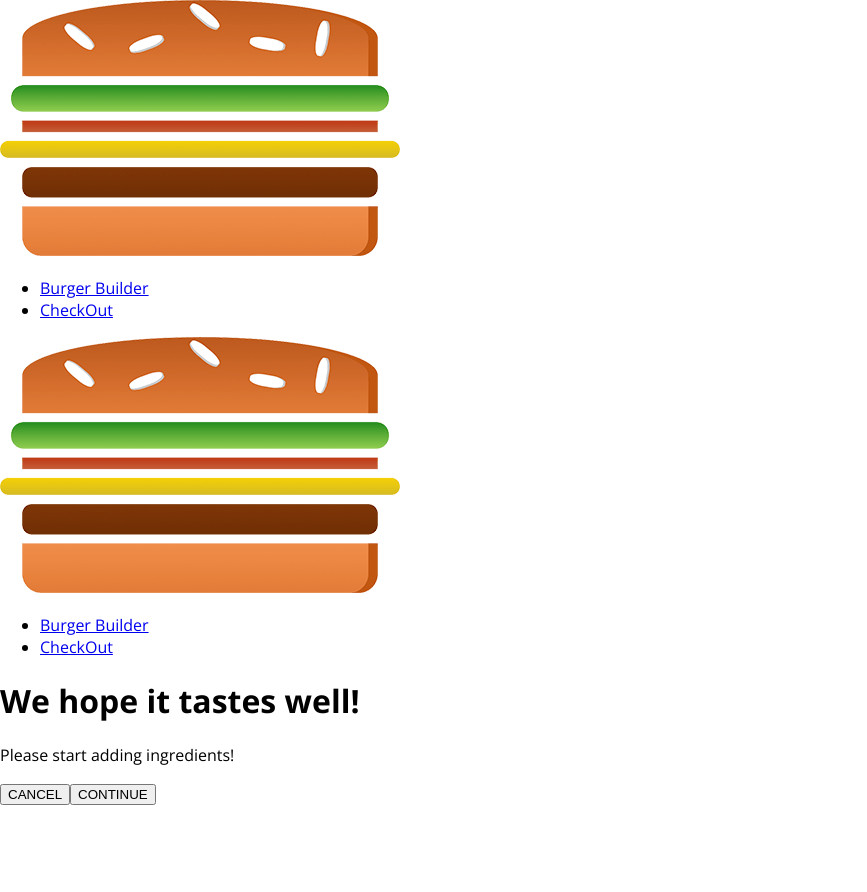
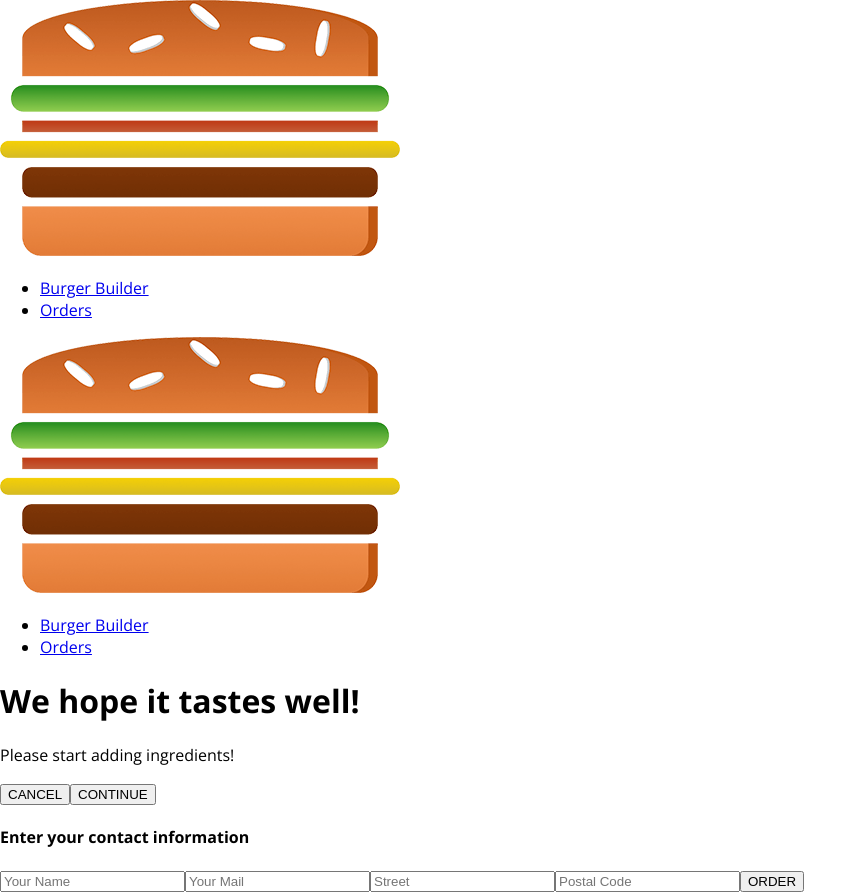
Before and after one commit to adityaind/what-a-burger, a React app: page /checkout in a window 1280 px wide. Both pictures are taken after a click on the button "CONTINUE". Shown: the whole page, without its empty margins (0-867 px from the left). Before the commit the page ends 805 px from the top, so only its background shows below. Built offline with nearby package versions, Linux system fonts and the light colour scheme.

Commit message:
adding checkout page and displaying orders

```diff
--- a/src/App.js
+++ b/src/App.js
@@ -5,7 +5,7 @@
 import BurgerBuilder from './containers/BurgerBuilder/BurgerBuilder';
 
 import Checkout from './containers/Checkout/Checkout';
-
+import Orders from './containers/Orders/Orders';
 class App extends Component {
   render(){
     return (
@@ -13,6 +13,7 @@
         <Layout>
         	<Switch>
 	         <Route path="/checkout" component={Checkout} />
+           <Route path="/orders" component={Orders} />
 	         <Route path="/" exact component={BurgerBuilder} />
         	</Switch>
         </Layout>
--- a/src/components/Navigation/NavigationItems/NavigationItem/NavigationItem.js
+++ b/src/components/Navigation/NavigationItems/NavigationItem/NavigationItem.js
@@ -1,13 +1,15 @@
 import React from 'react';
 
 import classes from './NavigationItem.css'
-
+import { NavLink } from 'react-router-dom';
 
 const navigationItem = (props) => (
 
 	<li className={classes.NavigationItem}>
-		<a href={props.link}
-		 className={props.active ? classes.active : null}>{props.children}</a>
+		<NavLink
+			to={props.link}
+			exact={props.exact}
+			activeClassName={classes.active}>{props.children}</NavLink>
 	</li>
 
 )
--- a/src/components/Navigation/NavigationItems/NavigationItems.js
+++ b/src/components/Navigation/NavigationItems/NavigationItems.js
@@ -7,8 +7,8 @@
 const navigationItems = () => (
 
 	<ul className={classes.NavigationItems}>
-		<NavigationItem link="/" active>Burger Builder</NavigationItem>
-		<NavigationItem link="/">CheckOut</NavigationItem>
+		<NavigationItem link="/" exact >Burger Builder</NavigationItem>
+		<NavigationItem link="/orders">Orders</NavigationItem>
 	</ul>
 
 );
--- /dev/null
+++ b/src/components/Order/Order.css
@@ -0,0 +1,8 @@
+.Order {
+    width: 80%;
+    border: 1px solid #eee;
+    box-shadow: 0 2px 3px #ccc;
+    padding: 10px;
+    margin: 10px auto;
+    box-sizing: border-box;
+}
--- /dev/null
+++ b/src/components/Order/Order.js
@@ -0,0 +1,37 @@
+import React from 'react';
+
+import classes from './Order.css';
+
+const order = ( props ) => {
+    const ingredients = [];
+
+    for ( let ingredientName in props.ingredients ) {
+        ingredients.push(
+            {
+                name: ingredientName,
+                amount: props.ingredients[ingredientName]
+            }
+        );
+    }
+
+    const ingredientOutput = ingredients.map(ig => {
+        return <span
+            style={{
+                textTransform: 'capitalize',
+                display: 'inline-block',
+                margin: '0 8px',
+                border: '1px solid #ccc',
+                padding: '5px'
+                }}
+            key={ig.name}>{ig.name} ({ig.amount})</span>;
+    });
+
+    return (
+        <div className={classes.Order}>
+            <p>Ingredients: {ingredientOutput}</p>
+            <p>Price: <strong>USD {Number.parseFloat( props.price ).toFixed( 2 )}</strong></p>
+        </div>
+    );
+};
+
+export default order;
--- a/src/containers/BurgerBuilder/BurgerBuilder.js
+++ b/src/containers/BurgerBuilder/BurgerBuilder.js
@@ -92,32 +92,12 @@
 
     purchaseContinueHandler = () => {
         // alert('You continue!');
-        // this.setState( { loading: true } );
-        // const order = {
-        //     ingredients: this.state.ingredients,
-        //     price: this.state.totalPrice,
-        //     customer: {
-        //         name: 'AP',
-        //         address: {
-        //             street: 'Teststreet 1',
-        //             zipCode: '41351',
-        //             country: 'hindustan'
-        //         },
-        //         email: 'test@test.com'
-        //     },
-        //     deliveryMethod: 'fastest'
-        // }
-        // axios.post( '/orders.json', order )
-        //     .then( response => {
-        //         this.setState( { loading: false, purchasing: false } );
-        //     } )
-        //     .catch( error => {
-        //         this.setState( { loading: false, purchasing: false } );
-        //     } );
+
         const queryParams = [];
         for (let i in this.state.ingredients){
             queryParams.push(encodeURIComponent(i) + '=' + encodeURIComponent(this.state.ingredients[i]))
         }
+        queryParams.push('price=' + this.state.totalPrice);
         const queryString = queryParams.join('&');
         this.props.history.push({
            pathname: '/checkout',
--- a/src/containers/Checkout/Checkout.js
+++ b/src/containers/Checkout/Checkout.js
@@ -1,24 +1,26 @@
 import React, { Component } from 'react';
 import CheckoutSummary from '../../components/Order/CheckoutSummary/CheckoutSummary';
-
+import { Route } from 'react-router-dom';
+import ContactData from './ContactData/ContactData';
 class Checkout extends Component {
 	state = {
-		ingredients: {
-			salad: 1,
-			meat: 1,
-			cheese: 1,
-			bacon: 1
-		}
+		ingredients: null,
+		price : 0
 	}
-	componentDidMount() {
+	componentWillMount() {
 		const query = new URLSearchParams(this.props.location.search);
 		const ingredients = {};
+		let price = 0;
 		for (let param of query.entries()){
 			//['salad', '1']
+			if(param[0] === 'price') {
+				price = param[1];
+			} else {
+
 			ingredients[param[0]] = +param[1];
-
+			}
 		}
-		this.setState({ingredients: ingredients})
+		this.setState({ingredients: ingredients, totalPrice: price})
 	}
 
 
@@ -37,8 +39,11 @@
 					ingredients= {this.state.ingredients}
 					checkoutCancelled={this.checkoutCancelledHandler}
 					checkoutContinued={this.checkoutContinuedHandler}/>
+				<Route
+					path={this.props.match.path + '/contact-data'}
+			    	render={(props) => (<ContactData ingredients={this.state.ingredients} price={this.state.totalPrice} {...props} />)} />
 			</div>
-		)
+		);
 	}
 }
 
--- /dev/null
+++ b/src/containers/Checkout/ContactData/ContactData.css
@@ -0,0 +1,19 @@
+.ContactData{
+	margin: 20px auto;
+	width: 80%;
+	text-align: center;
+	box-shadow: 0 2px 3px #ccc;
+	border: 1px solid #eee;
+	padding: 10px;
+	box-sizing: border-box;
+
+}
+.Input {
+	display: block;
+}
+
+@media (min-width: 600px){
+	.ContactData {
+		width: 500px;
+	}
+}
--- /dev/null
+++ b/src/containers/Checkout/ContactData/ContactData.js
@@ -0,0 +1,62 @@
+import React, { Component } from 'react';
+import Button from '../../../components/UI/Button/Button';
+import classes from './ContactData.css';
+import axios from '../../../axios-orders';
+import Spinner from '../../../components/UI/Spinner/Spinner';
+class ContactData extends Component {
+	state ={
+		name: '',
+		email: '',
+		address: {
+			street: '',
+			postalCode: ''
+		},
+		loading: false
+	}
+	orderHandler = (event) => {
+		event.preventDefault();
+		 this.setState( { loading: true } );
+        const order = {
+            ingredients: this.props.ingredients,
+            price: this.props.price,
+            customer: {
+                name: 'AP',
+                address: {
+                    street: 'Teststreet 1',
+                    zipCode: '41351',
+                    country: 'hindustan'
+                },
+                email: 'test@test.com'
+            },
+            deliveryMethod: 'fastest'
+        }
+        axios.post( '/orders.json', order )
+            .then( response => {
+                this.setState( { loading: false } );
+                this.props.history.push('/');
+            } )
+            .catch( error => {
+                this.setState( { loading: false } );
+            } );
+	}
+	render(){
+			let form = (<form>
+						<input className={classes.Input} type="text" name="name" placeholder="Your Name" />
+						<input className={classes.Input} type="text" name="email" placeholder="Your Mail" />
+						<input className={classes.Input} type="text" name="street" placeholder="Street" />
+						<input className={classes.Input} type="text" name="postal" placeholder="Postal Code" />
+						<Button btnType="Success" clicked={this.orderHandler}>ORDER</Button>
+					</form>);
+		if (this.state.loading) {
+			form =<Spinner />
+		}
+		return (
+			<div className={classes.ContactData}>
+				<h4>Enter your contact information</h4>
+				{form}
+
+			</div>)
+	}
+}
+
+export default ContactData;
--- /dev/null
+++ b/src/containers/Orders/Orders.js
@@ -0,0 +1,44 @@
+import React, { Component } from 'react';
+
+import Order from '../../components/Order/Order';
+import axios from '../../axios-orders';
+import withErrorHandler from '../../hoc/withErrorHandler/withErrorHandler';
+
+class Orders extends Component {
+    state = {
+        orders: [],
+        loading: true
+    }
+
+    componentDidMount() {
+        axios.get('/orders.json')
+            .then(res => {
+                const fetchedOrders = [];
+                for (let key in res.data) {
+                    fetchedOrders.push({
+                        ...res.data[key],
+                        id: key
+                    });
+                }
+                this.setState({loading: false, orders: fetchedOrders});
+            })
+            .catch(err => {
+                this.setState({loading: false});
+            });
+    }
+
+    render () {
+        return (
+            <div>
+                {this.state.orders.map(order => (
+                    <Order
+                        key={order.id}
+                        ingredients={order.ingredients}
+                        price={order.price} />
+                ))}
+            </div>
+        );
+    }
+}
+
+export default withErrorHandler(Orders, axios);
```
Also changed, not shown: src/containers/Orders/Orders.css (added).
